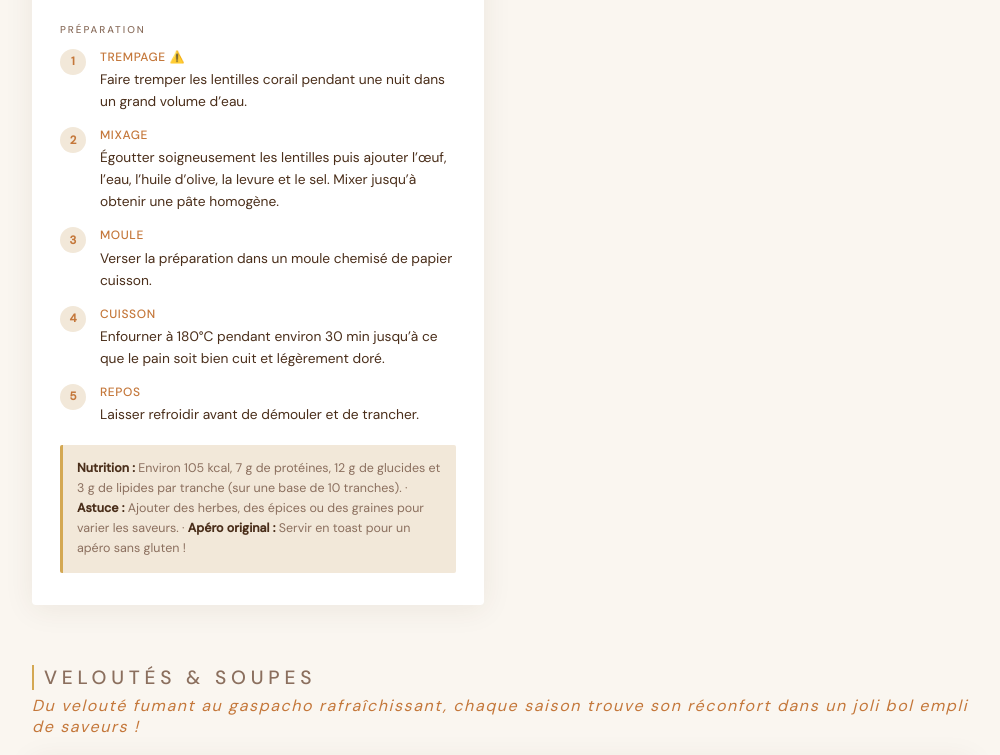
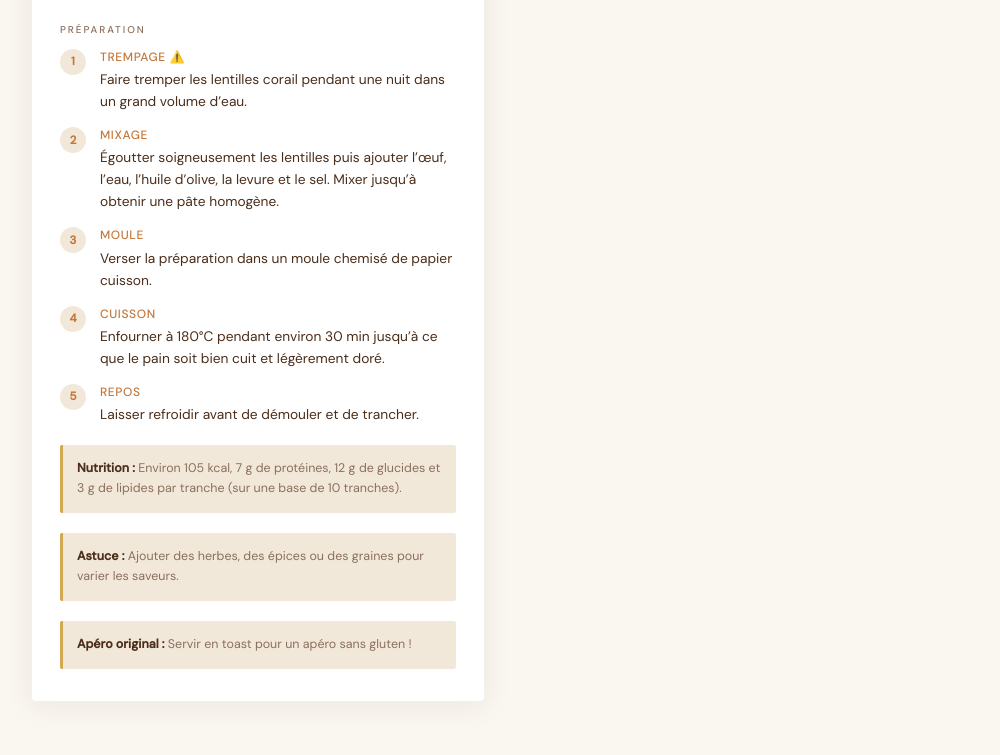
Before and after one commit to MattewEon/recettopia, an Angular app: page / in a window 1280 px wide. Shown: the part 2000-2755 px from the top of the page, without its empty margins (268-1268 px from the left). Built offline with nearby package versions, Linux system fonts and the light colour scheme; a web font is replaced by a local one.

Commit message:
feat: Flatten note model

```diff
--- a/src/app/components/note/note.html
+++ b/src/app/components/note/note.html
@@ -1,6 +1,3 @@
 <div class="note">
-  @for (part of note().parts; track part.label; let i = $index) {
-    @if (i > 0) { · }
-    <strong>{{ part.label }}</strong> {{ part.text }}
-  }
+  <strong>{{ note().label }}</strong> {{ note().text }}
 </div>
--- a/src/app/data/entrees-plats.data.ts
+++ b/src/app/data/entrees-plats.data.ts
@@ -48,7 +48,10 @@ const ARTICHAUTS_VAPEUR: RecipeCard = {
     },
   ],
   notes: [
-    {parts: [{label: 'Astuce :', text: "Prêts quand une feuille s'arrache facilement."}]},
+    {
+      label: 'Astuce :',
+      text: "Prêts quand une feuille s'arrache facilement."
+    },
   ],
 };
 const BRUSCHETTA: RecipeCard = {
@@ -144,12 +147,8 @@ const GAUFRES_PATATE_DOUCE_CURRY: RecipeCard = {
   ],
   notes: [
     {
-      parts: [
-        {
       label: 'Astuce :',
       text: 'Servir avec une sauce yaourt citronné ou une salade pour une version complète.'
-        }
-      ]
     }
   ]
 };
@@ -208,16 +207,12 @@ const TARTE_CROUSTILLANTE_THON_CONCOMBRE: RecipeCard = {
   ],
   notes: [
     {
-      parts: [
-        {
       label: 'Astuce clé :',
       text: 'Le concombre dégorgé au sel évite que la tarte rende de l’eau et ramollisse.'
     },
     {
       label: 'Variante :',
       text: 'Le fromage à tartiner peut être remplacé par du chèvre frais pour une version plus parfumée.'
-        }
-      ]
     }
   ]
 };
@@ -323,19 +318,11 @@ const FLAN_POIREAU_SAUMON: RecipeCard = {
   ],
   notes: [
     {
-      parts: [
-        {
       label: 'Conservation :',
       text: '2 jours maximum au réfrigérateur.'
-        }
-      ]
     }, {
-    parts: [
-        {
       label: 'Astuce texture :',
       text: 'Ajouter un 5ᵉ œuf pour un flan plus ferme.'
-        }
-      ]
     }
   ]
 };
@@ -398,16 +385,12 @@ const FLAN_THON_TOMATES_ORIGAN: RecipeCard =   {
   ],
   notes: [
     {
-      parts: [
-        {
       label: 'Point clé :',
       text: "Bien réduire l’eau des tomates est essentiel pour éviter un flan trop humide."
     },
     {
       label: 'Astuce :',
       text: "Le basilic frais peut remplacer l’origan pour une version plus douce et estivale."
-        }
-      ]
     }
   ]
 };
@@ -464,12 +447,8 @@ const FLAN_EPINARDS_CHEVRE: RecipeCard = {
   ],
   notes: [
     {
-      parts: [
-        {
       label: 'Point clé :',
       text: "L’essorage des épinards est indispensable : trop humides, le flan ne prend pas correctement."
-        }
-      ]
     }
   ]
 };
@@ -527,16 +506,12 @@ const FLAN_PATATE_DOUCE_ROQUEFORT: RecipeCard = {
   ],
   notes: [
     {
-      parts: [
-        {
       label: 'Astuce :',
       text: "Le thym et le romarin renforcent très bien la douceur de la patate douce."
     },
     {
       label: 'Remarque :',
       text: "Sans gluten naturellement ; sans lactose uniquement si on remplace le Roquefort."
-        }
-      ]
     }
   ]
 };
@@ -635,8 +610,6 @@ const CHILI_CON_SIN_CARNE_EASY: RecipeCard = {
   ],
   notes: [
     {
-      parts: [
-        {
       label: 'Version végétarienne :',
       text: 'Utiliser des merguez végétales.'
     },
@@ -647,8 +620,6 @@ const CHILI_CON_SIN_CARNE_EASY: RecipeCard = {
     {
       label: 'Et ZOU !',
       text: 'Recette express, nourrissante et inratable.'
-        }
-      ]
     }
   ]
 };
@@ -703,16 +674,12 @@ const BLANQUETTE_VEGAN_CHAMPIGNONS: RecipeCard = {
   ],
   notes: [
     {
-      parts: [
-        {
       label: 'Esprit du plat :',
       text: 'Une blanquette revisitée sans viande ni produits laitiers, mais avec une texture très crémeuse.'
     },
     {
       label: 'Astuce :',
       text: 'Bien faire revenir les champignons pour concentrer les saveurs et éviter l’eau dans la sauce.'
-        }
-      ]
     }
   ]
 };
@@ -885,16 +852,12 @@ const CURRY_HARICOTS_ROUGES_COCO: RecipeCard = {
   ],
   notes: [
     {
-      parts: [
-        {
       label: 'Service :',
       text: 'Servir avec du quinoa, du riz ou d’autres céréales.'
     },
     {
       label: 'Astuce :',
       text: 'Le mix partiel donne une texture plus crémeuse sans perdre les morceaux.'
-        }
-      ]
     }
   ]
 };
@@ -1099,8 +1062,6 @@ const GRATIN_DAUPHINOIS_RESTES_RACLETTE: RecipeCard = {
   ],
   notes: [
     {
-      parts: [
-        {
       label: 'Concept :',
       text: 'Recette anti-gaspi pour transformer les restes (notamment raclette) en gratin complet.'
     },
@@ -1111,8 +1072,6 @@ const GRATIN_DAUPHINOIS_RESTES_RACLETTE: RecipeCard = {
     {
       label: 'Conservation :',
       text: 'Une fois cuit, se conserve au frais et peut être congelé puis réchauffé au four.'
-        }
-      ]
     }
   ]
 };
@@ -1197,20 +1156,12 @@ const PATE_PIZZA: RecipeCard = {
   ],
   notes: [
     {
-      parts: [
-        {
       label: 'Astuce croustillante :',
       text: "Badigeonner légèrement les bords avec un peu d'huile d'olive avant d'enfourner.",
     },
-      ],
-    },
-    {
-      parts: [
     {
       label: 'Note :',
       text: 'Labels valables pour la pâte seule — les garnitures peuvent contenir fromage ou viande selon les goûts.',
-        },
-      ],
     },
   ],
 };
@@ -1226,11 +1177,11 @@ const GNOCCHIS_MAISON: RecipeCard = {
       type: 'ingredients',
       title: 'Ingrédients',
       items: [
-        {name: 'Pommes de terre (type bintje)', qty: '150 g'},
-        {name: 'Farine (ajuster selon texture)', qty: '~100 g'},
-        {name: 'Œuf', qty: '½'},
-        {name: 'Sel', qty: 'q.s.'},
-        {name: 'Muscade ou parmesan (optionnel)', qty: 'q.s.'},
+        { name: 'Pommes de terre (type bintje)', qty: '150 g' },
+        { name: 'Farine (ajuster selon texture)', qty: '~100 g' },
+        { name: 'Œuf', qty: '½' },
+        { name: 'Sel', qty: 'q.s.' },
+        { name: 'Muscade ou parmesan (optionnel)', qty: 'q.s.' },
       ],
     },
     {
@@ -1262,17 +1213,11 @@ const GNOCCHIS_MAISON: RecipeCard = {
   ],
   notes: [
     {
-      parts: [
-        {label: 'Attention :', text: 'Ne pas trop pétrir — sinon les gnocchis seront durs.'},
-      ],
-    },
-    {
-      parts: [
-        {
+      label: 'Attention :',
+      text: 'Ne pas trop pétrir — sinon les gnocchis seront durs.'
+    }, {
       label: 'Idées de sauce :',
       text: "Gorgonzola au mascarpone, fondu avec un peu d'eau de cuisson + topping noix concassées ou lardons grillés.",
-        },
-      ],
     },
   ],
 };
--- a/src/app/data/gouters-desserts.data.ts
+++ b/src/app/data/gouters-desserts.data.ts
@@ -38,12 +38,8 @@ const OURSONS_CHOCOLAT: RecipeCard = {
   ],
   notes: [
     {
-      parts: [
-        {
       label: 'Astuce :',
       text: 'Pas besoin de laisser reposer la pâte. Enfourner directement !',
-        },
-      ],
     },
   ],
 };
@@ -84,12 +80,8 @@ const GAUFRES_CHOCOLAT: RecipeCard = {
   ],
   notes: [
     {
-      parts: [
-        {
       label: 'Astuce :',
       text: 'Utiliser une margarine végétale pour garder la recette sans lactose.',
-        },
-      ],
     },
   ],
 };
@@ -145,11 +137,12 @@ const BISCUITS_ORANGE: RecipeCard = {
   ],
   notes: [
     {
-      parts: [
-        { label: 'Conservation :', text: '5–6 jours en boîte hermétique, se congèle très bien.' },
-        { label: 'Variante :', text: 'une pincée de cannelle ou cardamome se marie parfaitement.' },
-      ],
+      label: 'Conservation :',
+      text: '5–6 jours en boîte hermétique, se congèle très bien.'
     },
+    {
+      label: 'Variante :',
+      text: 'une pincée de cannelle ou cardamome se marie parfaitement.' },
   ],
 };
 const BISCUITS_NOISETTE_COMPOTE_CHOCOLAT: RecipeCard = {
@@ -198,8 +191,6 @@ const BISCUITS_NOISETTE_COMPOTE_CHOCOLAT: RecipeCard = {
   ],
   notes: [
     {
-      parts: [
-        {
       label: 'Texture :',
       text: 'Croustillant à l’extérieur, fondant à l’intérieur.'
     },
@@ -210,8 +201,6 @@ const BISCUITS_NOISETTE_COMPOTE_CHOCOLAT: RecipeCard = {
     {
       label: 'Principe :',
       text: 'Recette minimaliste, 3 ingrédients de base + toppings gourmands.'
-        }
-      ]
     }
   ]
 };
@@ -270,12 +259,8 @@ const CLAFOUTIS_NECTARINES: RecipeCard = {
   ],
   notes: [
     {
-      parts: [
-        {
       label: 'Astuce :',
       text: 'Un filet de jus de citron sur les nectarines avant cuisson relève naturellement le goût du fruit.'
-        }
-      ]
     }
   ]
 };
@@ -331,16 +316,12 @@ const TARTE_MIRABELLES_SPECULOOS: RecipeCard = {
   ],
   notes: [
     {
-      parts: [
-        {
       label: 'Astuce :',
       text: 'Le mélange spéculoos-poudre d’amande absorbe le jus des mirabelles et évite une tarte détrempée.'
     },
     {
       label: 'Variante :',
       text: 'Fonctionne également avec des quetsches, des prunes ou des abricots.'
-        }
-      ]
     }
   ]
 };
@@ -394,12 +375,8 @@ const MUFFINS_NUTELLA: RecipeCard = {
   ],
   notes: [
     {
-      parts: [
-        {
       label: 'Sans lactose :',
       text: 'Remplacer le Nutella par de la confiture ou une pâte à tartiner végétalienne.',
-        },
-      ],
     },
   ],
 };
@@ -458,16 +435,12 @@ const SNICKERS_MAISON_BANANE_CACAHUETE: RecipeCard = {
   ],
   notes: [
     {
-      parts: [
-        {
       label: 'Astuce :',
       text: 'Utiliser un chocolat noir à 70 % minimum pour un résultat proche d’un vrai Snickers.'
     },
     {
       label: 'Variante :',
       text: 'Remplacer les cacahuètes par des amandes ou des noisettes concassées.'
-        }
-      ]
     }
   ]
 };
@@ -559,12 +532,8 @@ const MARBRE_CHOCOLAT: RecipeCard = {
   ],
   notes: [
     {
-      parts: [
-        {
       label: 'Sans lactose :',
       text: 'Le yaourt de brebis est généralement mieux toléré que le lait de vache par les personnes sensibles au lactose.',
-        },
-      ],
     },
   ],
 };
@@ -625,16 +594,12 @@ const GATEAU_HARICOT_ROUGE_CHOCOLAT: RecipeCard = {
   ],
   notes: [
     {
-      parts: [
-        {
       label: 'Astuce :',
       text: 'Personne ne devine la présence des haricots rouges ; ils apportent surtout du moelleux !'
     },
     {
       label: 'Variante :',
       text: 'Ajouter des pépites de caramel ou quelques noix concassées pour plus de gourmandise.'
-        }
-      ]
     }
   ]
 };
--- a/src/app/data/sauces-accompagnements.data.ts
+++ b/src/app/data/sauces-accompagnements.data.ts
@@ -49,16 +49,12 @@ const BOUILLON_LEGUMES_MAISON: RecipeCard = {
   ],
   notes: [
     {
-      parts: [
-        {
       label: 'Utilisation :',
       text: 'Base idéale pour risottos, sauces, soupes ou blanquettes végétales.'
     },
     {
       label: 'Conservation :',
       text: 'Se garde 3 à 4 jours au réfrigérateur ou peut être congelé en portions.'
-        }
-      ]
     }
   ]
 };
@@ -143,16 +139,12 @@ const TARTINADE_TOFU_BASILIC_OLIVES: RecipeCard = {
   ],
   notes: [
     {
-      parts: [
-        {
       label: 'Astuce :',
       text: 'Les olives apportent déjà beaucoup de sel ; goûter avant d’en ajouter.'
     },
     {
       label: 'Conservation :',
       text: 'Se conserve 3 à 4 jours au réfrigérateur dans une boîte hermétique.'
-        }
-      ]
     }
   ]
 };
@@ -203,20 +195,12 @@ const AJITSUKE_TAMAGO: RecipeCard = {
   ],
   notes: [
     {
-      parts: [
-        {
       label: 'Astuce contenant :',
       text: 'Prévoir un récipient suffisamment haut pour que les œufs soient bien immergés dans la marinade.',
     },
-      ],
-    },
-    {
-      parts: [
     {
       label: 'Sans gluten :',
       text: 'Remplacer la sauce soja par du tamari pour une version sans gluten.',
-        },
-      ],
     },
   ],
 };
--- a/src/app/data/veloutes-soupes.data.ts
+++ b/src/app/data/veloutes-soupes.data.ts
@@ -40,12 +40,8 @@ const VELOUTE_POTIMARRON: RecipeCard = {
   ],
   notes: [
     {
-      parts: [
-        {
-          label: 'Variante :',
-          text: 'Curry + lait de coco se marient très bien avec le potimarron.',
-        },
-      ],
+      label: 'Variante :',
+      text: 'Curry + lait de coco se marient très bien avec le potimarron.',
     },
   ],
 };
@@ -160,12 +156,8 @@ const VELOUTE_COURGETTES: RecipeCard = {
   ],
   notes: [
     {
-      parts: [
-        {
-          label: 'Astuce :',
-          text: 'Le basilic frais fait VRAIMENT la différence. Se déguste chaud ou froid selon la saison.',
-        },
-      ],
+      label: 'Astuce :',
+      text: 'Le basilic frais fait VRAIMENT la différence. Se déguste chaud ou froid selon la saison.',
     },
   ],
 };
--- a/src/app/models/recipe.models.ts
+++ b/src/app/models/recipe.models.ts
@@ -32,7 +32,8 @@ export interface NotePart {
 }
 
 export interface RecipeNote {
-  parts: NotePart[];
+  label: string;
+  text: string;
 }
 
 export interface RecipeCard {
```
Also changed, not shown: src/app/data/apero-biscuits.data.ts (+1 -12 lines). Lines whose indentation alone changed are shown as unchanged.
